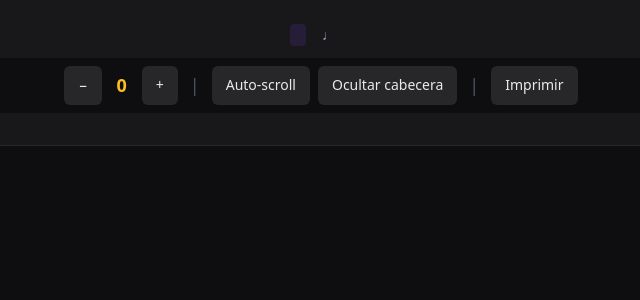
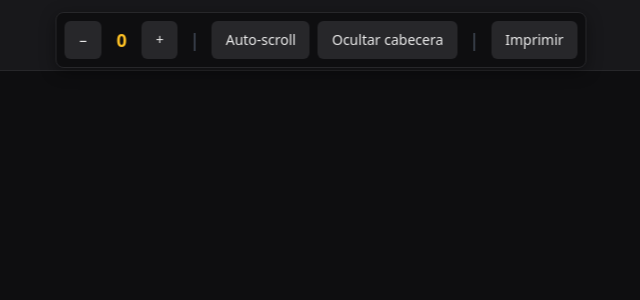
Before and after one commit to Phantasmaa/chordbook, a Flask app: template templates/preview.html in a window 1280 px wide. Shown: the top 300 px of the page, without its empty margins (319-959 px from the left). Run offline with Flask 3, Linux system fonts and the light colour scheme; the template is opened without the code that fills it, so the values that code supplies are empty.

Commit message:
preview: FIX — controls now always visible (position: fixed, not sticky)
The previous version had the .preview-controls inside the <header>, so when
the header was hidden (is-hidden: max-height 0; opacity 0), the entire
control bar disappeared too. On top of that, position: sticky only works
while the parent is in view — once the header scrolled out, the bar went
with it.

Fix: move .preview-controls out of <header> as a sibling. position: fixed
to top:12 always. Add padding-top: 60px to .preview-content so the lyrics
don't slide under the bar. z-index 100 so it stays above everything.

Verified: in full/compact/hidden mode with scrollY 0–800, controlsTop
stays at 12px and controlsVisible is always true.

Manuel reported: 'se bugea' — controls vanished when toggling header off.

```diff
--- a/static/css/preview.css
+++ b/static/css/preview.css
@@ -13,34 +13,41 @@ body {
 .preview-mode { padding-bottom: 80px; }
 
 .preview-header {
-  margin-bottom: 24px;
-  padding-bottom: 16px;
+  margin-bottom: 12px;
+  padding-bottom: 12px;
   border-bottom: 1px solid #27272a;
-  transition: max-height 0.32s ease, opacity 0.2s ease, padding 0.2s ease, margin 0.2s ease;
-  overflow: hidden;
-  max-height: 400px;
 }
 .preview-header h1 {
   font-size: 28px;
   font-weight: 700;
   margin: 0 0 4px;
+  transition: font-size 0.2s ease;
 }
-/* Cuando la cabecera está colapsada, esconde meta y deja solo el título. */
+/* When in compact mode: hide the meta strip (artist/key/tempo/time) and
+   shrink the title. The header itself stays visible so .preview-controls
+   (the transpose/print bar) is never clipped away. */
 .preview-header.is-collapsed .preview-meta { display: none; }
 .preview-header.is-collapsed {
   padding-bottom: 0;
   border-bottom: none;
-  margin-bottom: 8px;
-  max-height: 60px;
 }
-.preview-header.is-collapsed h1 { font-size: 18px; }
-/* Modo totalmente oculto (toggle "Hide header" / scroll abajo) */
-.preview-header.is-hidden {
+.preview-header.is-collapsed h1 { font-size: 18px; margin-bottom: 0; }
+/* When fully hidden: collapse h1 + meta to 0 height with a smooth
+   transition. .preview-controls is OUTSIDE the collapse region
+   because it's sticky on its own. */
+.preview-header h1,
+.preview-header .preview-meta {
+  transition: max-height 0.28s ease, opacity 0.18s ease, margin 0.18s ease;
+  max-height: 200px;
+  overflow: hidden;
+  opacity: 1;
+}
+.preview-header.is-hidden h1,
+.preview-header.is-hidden .preview-meta {
   max-height: 0;
+  opacity: 0;
+  margin: 0;
   padding: 0;
-  margin: 0;
-  border: none;
-  opacity: 0;
   pointer-events: none;
 }
 .preview-meta {
@@ -60,17 +67,39 @@ body {
   font-weight: 600;
 }
 .preview-controls {
-  position: sticky;
+  position: fixed;
   top: 12px;
+  left: 50%;
+  transform: translateX(-50%);
   display: flex;
   gap: 8px;
-  z-index: 10;
-  margin-bottom: 16px;
+  z-index: 100;
   background: rgba(14, 14, 16, 0.95);
   padding: 8px;
   border-radius: 8px;
   backdrop-filter: blur(8px);
   align-items: center;
+  max-width: calc(100% - 24px);
+  flex-wrap: wrap;
+  justify-content: center;
+  box-shadow: 0 4px 16px rgba(0,0,0,0.4);
+  border: 1px solid #27272a;
+}
+.preview-content {
+  /* Leave room for the fixed control bar at top */
+  padding-top: 60px;
+  max-width: 760px;
+  margin: 0 auto;
+  padding-left: 16px;
+  padding-right: 16px;
+  padding-bottom: 16px;
+}
+@media (max-width: 600px) {
+  .preview-content {
+    padding-left: 12px;
+    padding-right: 12px;
+    padding-top: 56px;
+  }
 }
 .preview-controls button {
   background: #27272a;
@@ -88,12 +117,6 @@ body {
 .preview-controls button:hover { opacity: 0.85; }
 .preview-controls button.active { background: #7c3aed; color: white; }
 .preview-controls .separator { color: #4b5563; padding: 0 4px; }
-
-.preview-content {
-  max-width: 760px;
-  margin: 0 auto;
-  padding: 0 16px;
-}
 
 .preview-block {
   margin-bottom: 14px;
--- a/templates/preview.html
+++ b/templates/preview.html
@@ -17,6 +17,8 @@
     <span>♩ {{ song.tempo }}</span>
     <span>{{ song.time_signature }}</span>
   </div>
+</header>
+
 <div class="preview-controls">
   <button onclick="transpose(-1)">−</button>
   <span id="transpose-amount">0</span>
@@ -27,7 +29,6 @@
   <span class="separator">|</span>
   <button onclick="window.print()">Imprimir</button>
 </div>
-</header>
 
 <main class="preview-content">
 {# No section markers (verso/coro/intro) — Manuel said remove them. #}
@@ -101,6 +102,10 @@ function toggleHeader() {
              : (headerMode === 'compact') ? 'hidden'
              : 'full';
   applyHeaderMode();
+  // Reset the auto-collapse tracker — user just made an explicit choice,
+  // don't let stale lastY fire a phantom scroll-up re-expand.
+  lastY = window.scrollY;
+  autoCollapsed = false;
   localStorage.setItem('preview.headerMode', headerMode);
 }
 
@@ -114,23 +119,23 @@ function applyHeaderMode() {
   TOG_BTN.classList.toggle('active', headerMode !== 'full');
 }
 
-// Auto-hide on scroll-down / show on scroll-up. Three modes:
-//   'full'    → user wants everything visible
-//   'compact' → user wants only the title (manual choice wins)
-//   'hidden'  → user wants nothing (manual choice wins)
-// Plus an auto-collapsed flag that ONLY collapses (to title-only) on
-// scroll-down and re-expands on scroll-up — never fights the user.
+// Auto-hide on scroll-down / show on scroll-up. Only fires when in 'full'
+// mode — manual 'compact' or 'hidden' are user choices we never override.
 let lastY = window.scrollY;
 let autoCollapsed = false;
 window.addEventListener('scroll', () => {
   const y = window.scrollY;
+  // Manual choice wins — never touch the header, but keep lastY fresh
+  // so when the user toggles back to 'full' the next scroll behaves.
   if (headerMode !== 'full') { lastY = y; return; }
-  if (y > lastY && y > 80) {
+  // Use a small threshold so a single wheel tick doesn't fire collapse.
+  const delta = y - lastY;
+  if (delta > 4 && y > 80) {
     if (!autoCollapsed) {
       HEADER.classList.add('is-collapsed');
       autoCollapsed = true;
     }
-  } else if (y < lastY) {
+  } else if (delta < -4) {
     if (autoCollapsed) {
       HEADER.classList.remove('is-collapsed');
       autoCollapsed = false;
```
Lines whose indentation alone changed are shown as unchanged.
